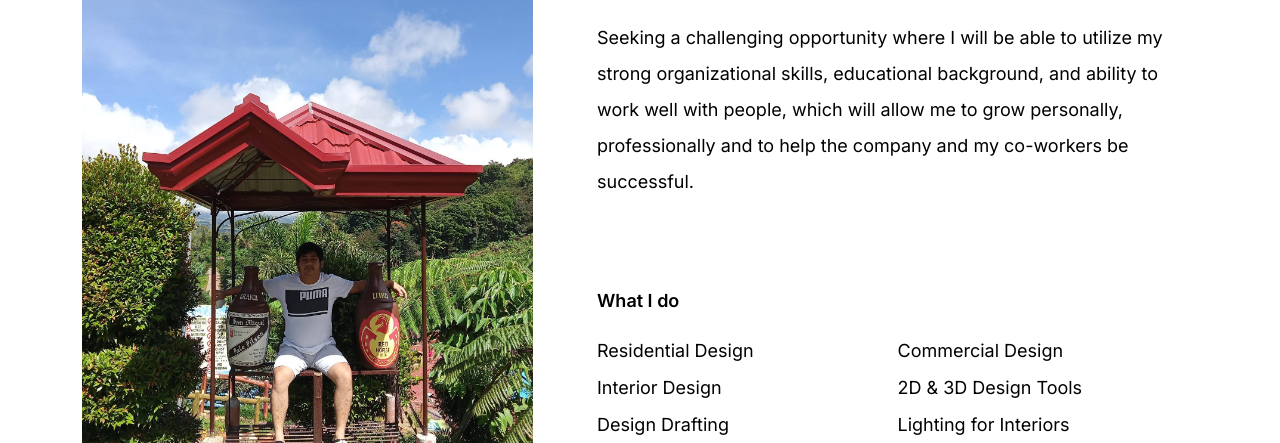
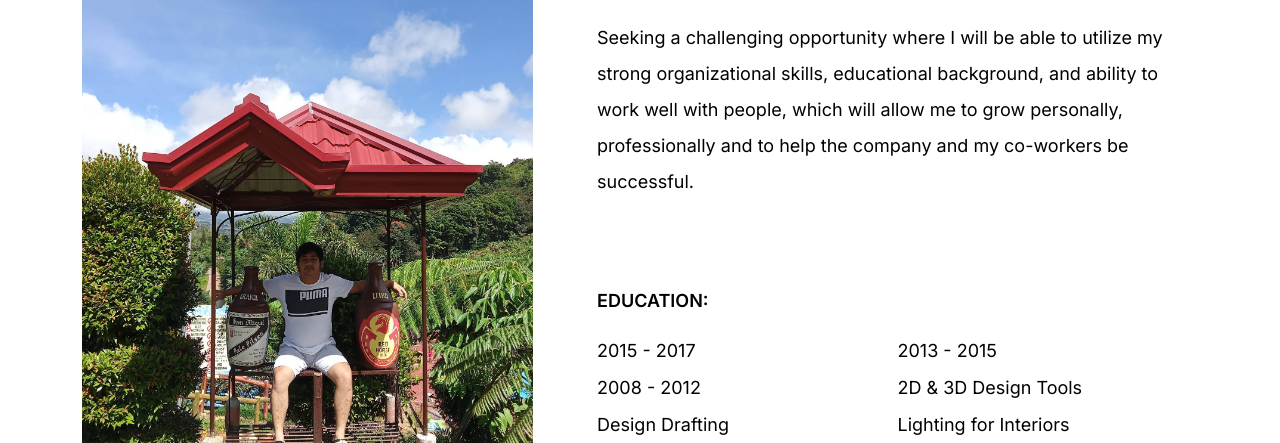
Before and after one commit to Capgo/joselitodev.github.io, a plain HTML site: page index.html in a window 1280 px wide. Shown: the part 357-800 px from the top of the page. Drawn offline with nearby package versions, Linux system fonts and the light colour scheme.

Commit message:
Update index.html

```diff
--- a/index.html
+++ b/index.html
@@ -58,11 +58,11 @@
 
                   </section>
                 <section class="ds-info-list-section">
-                    <h3 class="">What I do</h3>
+                    <h3 class="">EDUCATION:</h3>
                    <ul>
-                      <li>Residential Design
-                      <li>Commercial Design
-                      <li>Interior Design
+                      <li>2015 - 2017
+                      <li>2013 - 2015
+                      <li>2008 - 2012
                       <li>2D & 3D Design Tools</li>
                       <li>Design Drafting</li>
                       <li>Lighting for Interiors</li>
```
